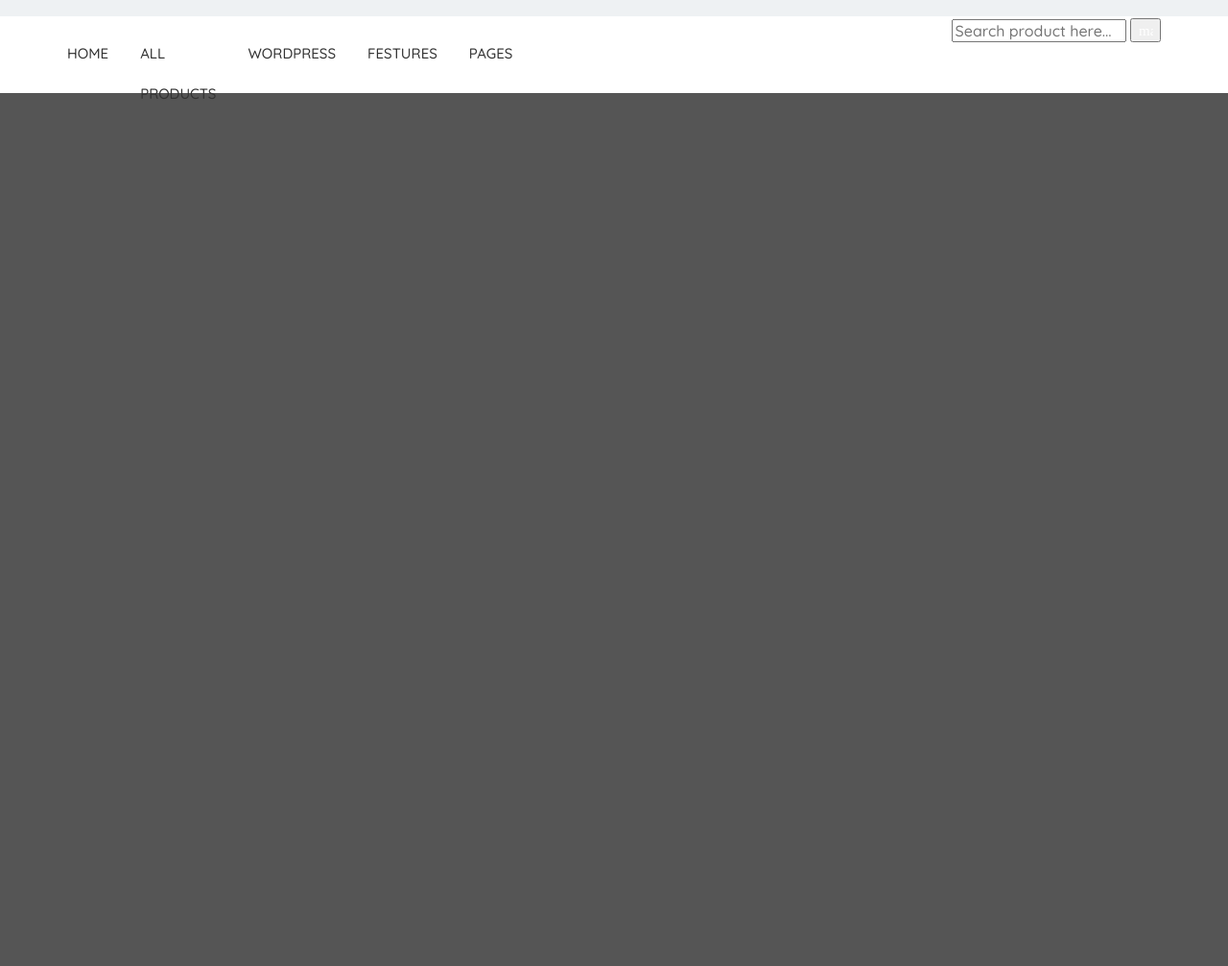
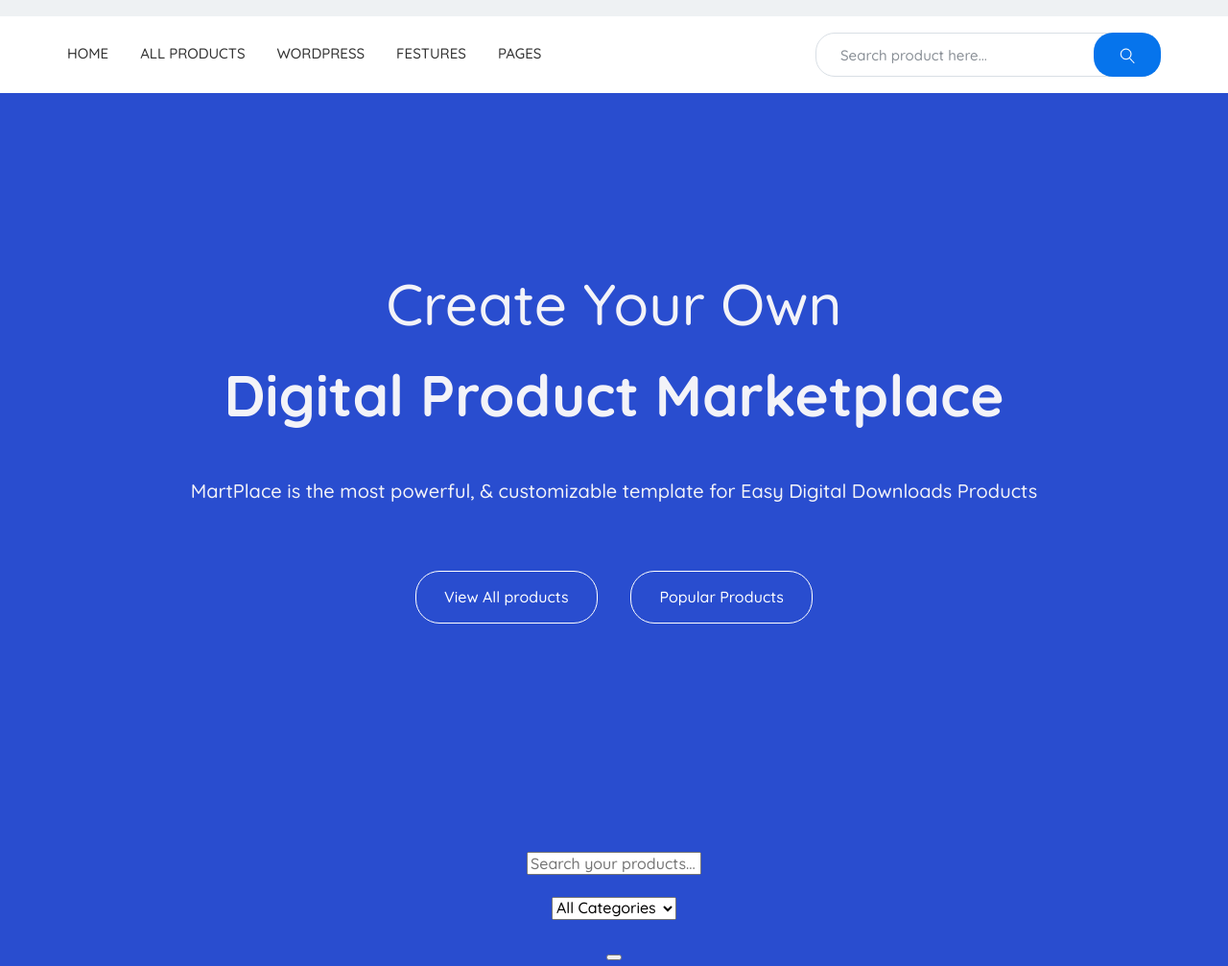
Before and after one commit to Alex090283/martplace, a website: page app/index.html in a window 1280 px wide. Shown: the part 83-1090 px from the top of the page at 96% size. Before the commit the page ends 800 px from the top, so only its background shows below. Drawn offline with nearby package versions, Linux system fonts and the light colour scheme; files that its build step writes are made by us from their sources.

Commit message:
search form product started

```diff
--- a/app/index.html
+++ b/app/index.html
@@ -79,7 +79,7 @@
                             <form>
                                 <input type="text" placeholder="Search product here...">
                                 <button type="submit">
-                                    <img src="images/icons/search.svg" alt="">
+                                    <img src="images/icons/search.png" alt="">
                                 </button>
                             </form>
                         </div>
@@ -89,6 +89,55 @@
             </div>
         </div>
     </header>
+    <section class="search" style="background-color: #294dcf;">
+        <div class="container">
+            <div class="search__text-items">
+                <div class="search__title title-1">
+                    Create Your Own
+                </div>
+                <div class="search__title title-2">
+                    Digital Product Marketplace
+                </div>
+                <div class="search__text">
+                    MartPlace is the most powerful, & customizable template for Easy Digital Downloads Products
+                </div>
+                <div class="search__buttons">
+                    <a href="#">
+                        <button class="all_products">
+                            View All products
+                        </button>
+                    </a>
+                    <a href="#">
+                        <button class="popular_products">
+                            Popular Products
+                        </button>
+                    </a>
+                </div>
+                <div class="search__form">
+                    <form>
+                        <input type="text" placeholder="Search your products...">
+                        <p>
+                            <select required="required">
+                                <option value="">All Categories</option>
+                                <option value="1">Plugins</option>
+                                <option value="2">WordPress</option>
+                                <option value="3">Site Template</option>
+                                <option value="4">PSD Template</option>
+                                <option value="5">Joomla</option>
+                                <option value="6">User Interface</option>
+                                <option value="7">Landing Page</option>
+                                <option value="8">Software</option>
+
+                            </select>
+                        </p>
+                        <button type="submit">
+
+                        </button>
+                    </form>
+                </div>
+            </div>
+        </div>
+    </section>
 
 
 
--- a/app/scss/style.scss
+++ b/app/scss/style.scss
@@ -81,7 +81,7 @@
     display: flex;
     justify-content: space-between;
     text-transform: uppercase;
-    max-width: 495px;
+    max-width: 528px;
     li {
         a {
             color: #333;
@@ -94,4 +94,83 @@
     }
 }
 
-.header__search {}
+.header__search-form {
+    position: relative;
+    form {
+         ::placeholder {
+            color: #898f96;
+            font-size: 15px;
+        }
+        input {
+            width: 360px;
+            height: 46px;
+            margin-top: 17px;
+            border: 1px solid #d9dfe5;
+            border-radius: 20px;
+            padding: 0 80px 0 25px;
+            outline: none;
+        }
+        button {
+            position: absolute;
+            width: 70px;
+            height: 46px;
+            background-color: #0674ec;
+            border: none;
+            border-radius: 20px;
+            top: 17px;
+            right: 0;
+            cursor: pointer;
+            img {
+                padding-top: 5px;
+            }
+        }
+    }
+}
+
+.search__text-items {
+    text-align: center;
+    color: #f3f3f8;
+    .search__title {
+        font-size: 60px;
+        line-height: 70px;
+    }
+    .title-1 {
+        padding-top: 185px;
+    }
+    .title-2 {
+        font-size: 60px;
+        line-height: 70px;
+        font-weight: 700;
+        padding-top: 25px;
+    }
+    .search__text {
+        font-size: 20px;
+        font-weight: 500;
+        padding-top: 50px;
+    }
+    .search__buttons {
+        padding-top: 68px;
+        padding-bottom: 235px;
+        button {
+            width: 190px;
+            height: 55px;
+            border: 1px solid #fff;
+            border-radius: 25px;
+            background-color: transparent;
+            color: #fff;
+            font-size: 16px;
+            cursor: pointer;
+            outline: none;
+            &:focus {
+                background-color: #fff;
+                color: #0674ec;
+            }
+        }
+    }
+    .all_products {
+        margin-right: 15px;
+    }
+    .popular_products {
+        margin-left: 15px;
+    }
+}
```
Also changed, not shown: app/css/style.min.css, app/images/icons/search.png (added), app/images/icons/search.svg (deleted).
